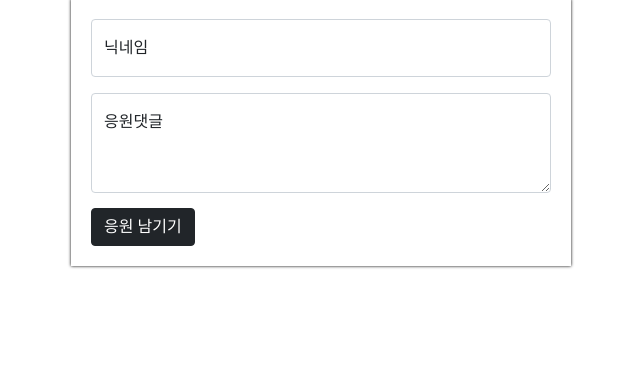
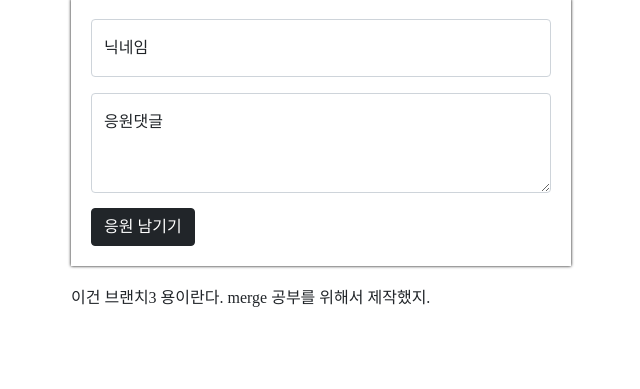
Before and after one commit to hyeonjun4460/personal-repository, a Flask app: page / in a window 1280 px wide. Shown: the part 321-710 px from the top of the page, without its empty margins (319-959 px from the left). Run offline with Flask 2, Linux system fonts and the light colour scheme; data that the repository does not hold is empty.

Commit message:
git merge  공부.
branch와 merge에 대해 공부하기 위해, index.html 내용 수정

```diff
--- a/homework/templates/index.html
+++ b/homework/templates/index.html
@@ -133,6 +133,7 @@
     <button onclick="save_comment()" type="button" class="btn btn-dark">응원 남기기</button>
 </div>
 <div class="mycards" id="comment-list">
+    <p>이건 브랜치3 용이란다. merge 공부를 위해서 제작했지.</p>
 </div>
 </body>
 </html>
```
